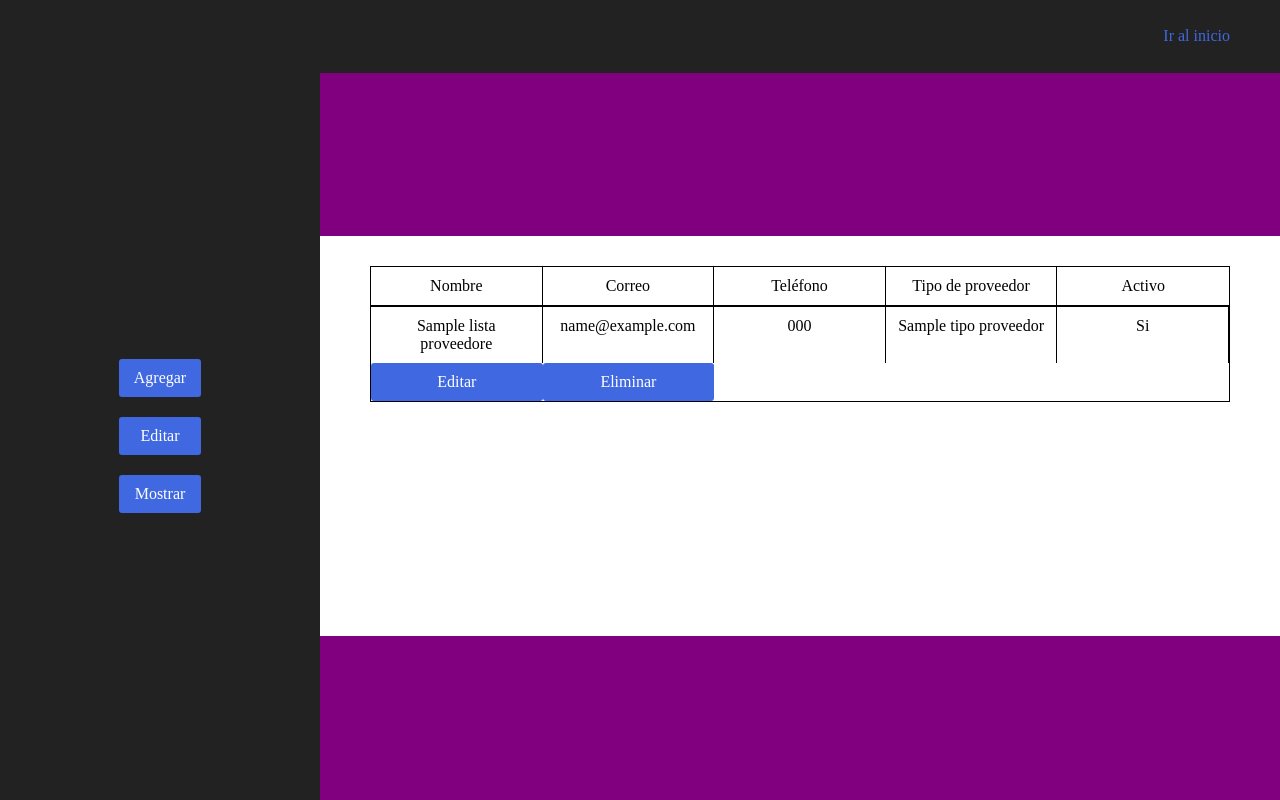
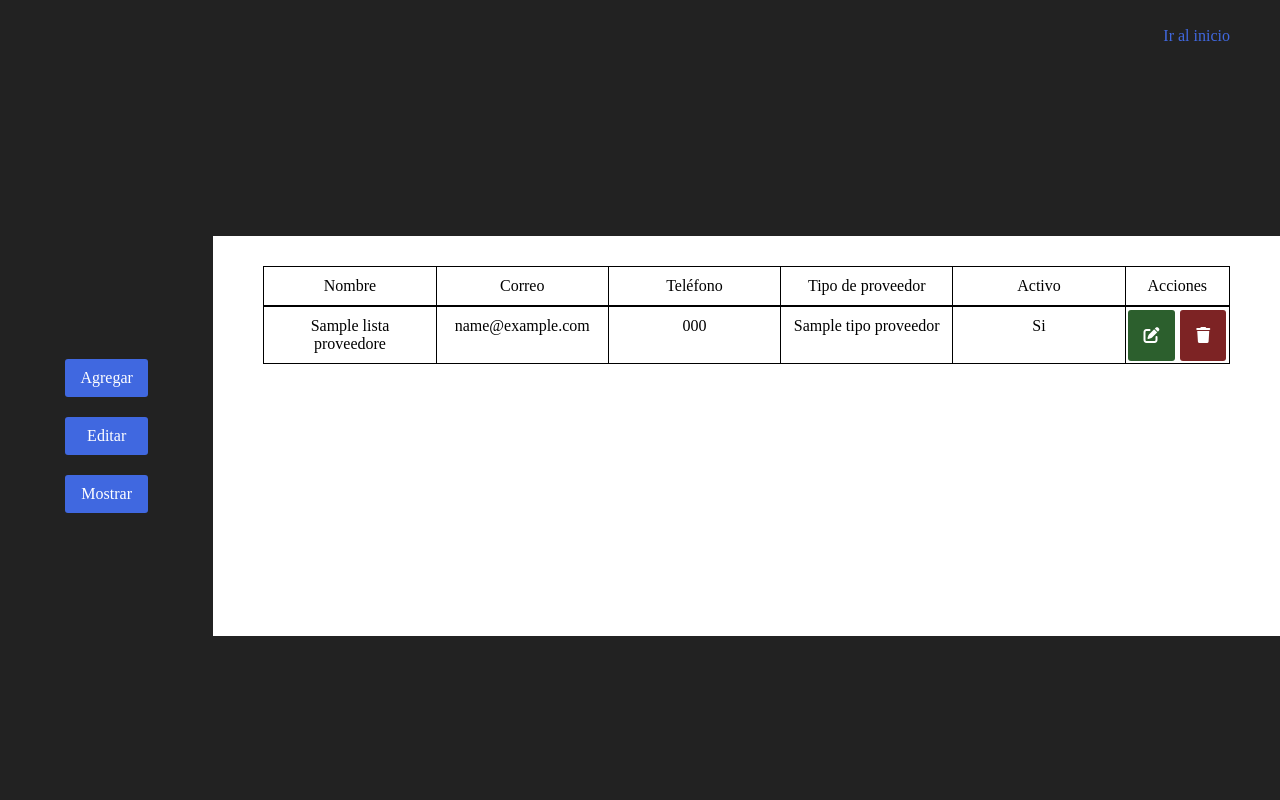
Before and after one commit to cherethod/administrador-proveedores, a Symfony app: template templates/administrator/administrator.html.twig in a window 1280 px wide. Run offline with Twig, Linux system fonts and the light colour scheme; the template is opened without the code that fills it: most values are stand-ins (such as "Sample title", 1, 10 or a date in 2020); some libraries are stand-ins or nearby versions.

Commit message:
update 0.4
# Added form styles
# Added edit and delete buttons in results
# Added font awesome icons

```diff
--- a/public/css/style.css
+++ b/public/css/style.css
@@ -58,32 +58,28 @@ body {
 }
 
 .admin__container > .header__container {
-  /*background-color: blue;*/
   display: flex;
   justify-content: end;
   align-items: center;
   width: 100%;
   padding: 0 50px;
+  gap: 20px;
 }
 
 .admin__container > .main__container {
-  /*background-color: tomato;*/
   width: 100%;
   height: 100%;
   display: grid;
-  grid-template-columns: 1fr 3fr;
+  grid-template-columns: 1fr 5fr;
 }
 
 .admin__container > .main__container > .options__container {
-  /*background-color: red;*/
   display: grid;
   place-content: center;
-  /*place-items: center;*/
   gap: 20px;
   text-align: center;
 }
 .admin__container > .main__container > .results__container {
-  background-color: purple;
   height: 100%;
   margin: 0 auto;
   display: grid;
@@ -101,19 +97,97 @@ body {
 
 .admin__container > .main__container > .results__container > .results > .result {
   display: grid;
-  grid-template-columns: repeat(5, minmax(150px ,1fr));
-  /*gap: 20px;*/
+  grid-template-columns: repeat(5, minmax(150px, 1fr)) minmax(50px, 0.3fr) minmax(50px, 0.3fr);
   text-align: center;
-  /*padding: 5px 0;*/
   border: 1px solid #000;
 }
 
-.admin__container > .main__container > .results__container > .results > .result > span {
+.admin__container > .main__container > .results__container > .results > .result.result__title > span:last-child {
+  grid-column: span 2;
+}
+
+.admin__container > .main__container > .results__container > .results > .result > .result__data {
   border-right: 1px solid #000 ;
   padding: 10px;
   width: 100%;
+  text-align: center
+}
+
+.admin__container > .main__container > .results__container > .results > .result >  .btn__small {
+  width: 90%;
+  height: 90%;
+  margin: auto;
+  display: flex;
+  place-content: center;
+  place-items: center;
+  text-decoration: none;
+  color: #fff;
+  border-radius: 3px;
+}
+
+.admin__container > .main__container > .results__container > .results > .result >  .btn__small.btn--green {
+  background-color: #2c5f2d;
+}
+
+.admin__container > .main__container > .results__container > .results > .result >  .btn__small.btn--green:hover {
+  background-color: #97bc62;
+}
+
+.admin__container > .main__container > .results__container > .results > .result >  .btn__small.btn--red {
+  background-color: #7d2324;
+}
+
+.admin__container > .main__container > .results__container > .results > .result >  .btn__small.btn--red:hover {
+  background-color: #d5211b;
 }
 
 .admin__container > .main__container > .results__container > .results > .result > span:last-child {
   border-right: none;
 }
+
+.admin__container > .main__container.add__provider {
+  display: flex;
+  place-items: center;
+  place-content: center;
+  color: #fff;
+}
+
+.admin__container > .main__container.add__provider > form  {
+  width: 30%;
+  display: flex;
+  flex-flow: column nowrap;
+  gap: 20px;
+}
+
+.admin__container > .main__container.add__provider > form > div {
+  display: flex;
+  flex-flow: column nowrap;
+  gap: 5px;
+}
+
+.admin__container > .main__container.add__provider > form > div > :where(input, select) {
+  padding: 5px;
+}
+
+.admin__container > .main__container.add__provider > form > div > input[type="number"]::-webkit-inner-spin-button,
+.admin__container > .main__container.add__provider > form > div > input[type="number"]::-webkit-outer-spin-button {
+  -webkit-appearance: none;
+  margin: 0;
+}
+
+.admin__container > .main__container.add__provider > form > div > input[type="number"] {
+  -moz-appearance: textfield;
+}
+
+.admin__container > .main__container.add__provider > form > div > button {
+  margin-top: 30px;
+  padding: 10px 15px;
+  background-color: var(--btn-primary);
+  border-radius: 3px;
+  color: #fff;
+  cursor: pointer;
+}
+
+.admin__container > .main__container.add__provider > form > div > button:hover {
+  background-color: var(--btn-primary-hover);
+}
--- a/src/Form/ProveedoresType.php
+++ b/src/Form/ProveedoresType.php
@@ -22,7 +22,7 @@ class ProveedoresType extends AbstractType
             ->add('telefono', IntegerType::class)
             ->add('activo', ChoiceType::class, [
                 'choices' => [
-                    '---' => null,
+                    'Seleccione el estado' => null,
                     'Si' => true,
                     'No' => false,
                 ],
--- a/templates/administrator/administrator.html.twig
+++ b/templates/administrator/administrator.html.twig
@@ -2,6 +2,7 @@
 
 {% block title %}Administrador de proveedores{% endblock %}
 {% block stylesheets %} {{ parent() }} {% endblock %}
+    {% block javascripts %} {{ parent() }} {% endblock %}
 {% block body %}
     <div class="container">
         <div class="admin__container">
@@ -22,19 +23,20 @@
                             <span class="result__data">Teléfono</span>
                             <span class="result__data">Tipo de proveedor</span>
                             <span class="result__data">Activo</span>
+                            <span class="result__data">Acciones</span>
                         </div>
 
 
                         {% for proveedor in listaProveedores %}
 {#                            {{ proveedor.getNombreTipoProveedor() }}#}
-                        <div class="result result__title">
+                        <div class="result">
                             <span class="result__data">{{ proveedor.nombre }}</span>
                             <span class="result__data">{{ proveedor.email }}</span>
                             <span class="result__data">{{ proveedor.telefono }}</span>
                             <span class="result__data">{{ proveedor.tipoProveedor.nombre }}</span>
                             <span class="result__data">{{ proveedor.activo ? 'Si' : 'No' }}</span>
-                            <a href="{{ path('editar', {'idProveedor': proveedor.id}) }}" class="btn__primary btn__primary--link">Editar</a>
-                            <a href="{{ path('eliminar', {'idProveedor': proveedor.id}) }}" class="btn__primary btn__primary--link">Eliminar</a>
+                            <a href="{{ path('editar', {'idProveedor': proveedor.id}) }}" class="btn__small btn--green"><i class="fa-solid fa-pen-to-square"></i></a>
+                            <a href="{{ path('eliminar', {'idProveedor': proveedor.id}) }}" class="btn__small btn--red"><i class="fa-solid fa-trash"></i></a>
 
                         </div>
                         {% endfor %}
--- a/templates/administrator/agregar.html.twig
+++ b/templates/administrator/agregar.html.twig
@@ -6,9 +6,10 @@
     <div class="container">
         <div class="admin__container">
             <div class="header__container">
+                <a href="{{ path('administrator') }}" class="link__item">Volver</a>
                 <a href="{{ path('index') }}" class="link__item">Ir al inicio</a>
             </div>
-            <div class="main__container">
+            <div class="main__container add__provider">
                 {{ form_start(agregar_proveedor) }}
                 {{ form_end(agregar_proveedor) }}
             </div>
--- a/templates/base.html.twig
+++ b/templates/base.html.twig
@@ -11,8 +11,9 @@
         {% endblock %}
 
         {% block javascripts %}
-            {#{{ encore_entry_script_tags('app') }}#}
+            <script src="https://kit.fontawesome.com/02bffae606.js" crossorigin="anonymous"></script>
         {% endblock %}
+
     </head>
     <body>
         {% block body %}{% endblock %}
```
Also changed, not shown: src/Controller/AdministratorController.php (+12 -0 lines).
